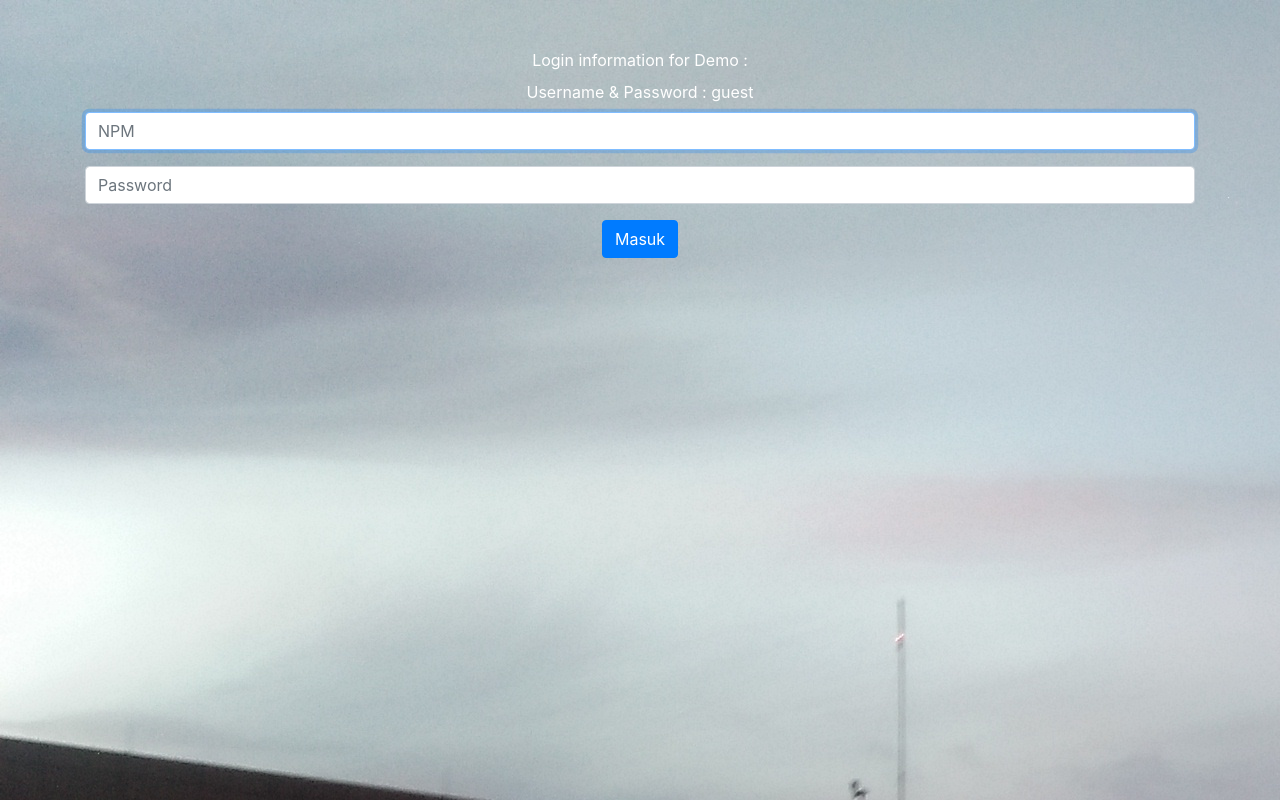
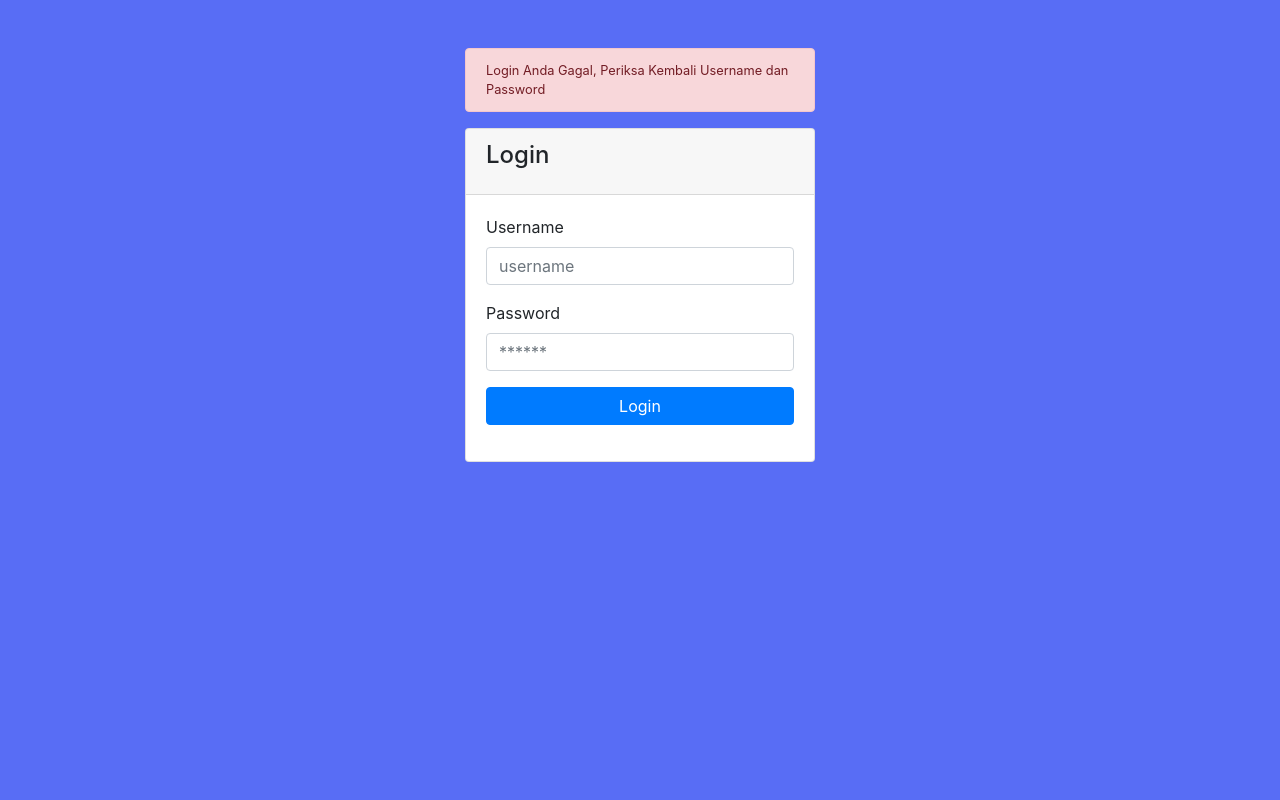
Before and after one commit to aaimansa/ProgWebProject, a PHP site: page /index.php in a window 1280 px wide. Run offline with PHP 8.4, Linux system fonts and the light colour scheme; some libraries are stand-ins or nearby versions.

Commit message:
Update index.php

```diff
--- a/index.php
+++ b/index.php
@@ -58,67 +58,50 @@ if($cek > 0){
 ?>
 
 
-<!DOCTYPE html>
-<html lang="en">
+<html>
     <head>
-    <meta charset="utf-8">
-    <meta http-equiv="X-UA-Compatible" content="IE=edge">
-    <meta name="viewport" content="width=device-width, initial-scale=1">
-    <title>System Login</title>
-	<link rel="stylesheet" href="https://maxcdn.bootstrapcdn.com/bootstrap/4.1.3/css/bootstrap.min.css">
-  <script src="https://ajax.googleapis.com/ajax/libs/jquery/3.3.1/jquery.min.js"></script>
-  <script src="https://cdnjs.cloudflare.com/ajax/libs/popper.js/1.14.3/umd/popper.min.js"></script>
-  <script src="https://maxcdn.bootstrapcdn.com/bootstrap/4.1.3/js/bootstrap.min.js"></script>
-  <!-- Global site tag (gtag.js) - Google Analytics -->
-	<script async src="https://www.googletagmanager.com/gtag/js?id=UA-144808195-1"></script>
-	<script>
-	  window.dataLayer = window.dataLayer || [];
-	  function gtag(){dataLayer.push(arguments);}
-	  gtag('js', new Date());
+        <title>Login </title>
+        <link href="//maxcdn.bootstrapcdn.com/bootstrap/4.0.0/css/bootstrap.min.css" rel="stylesheet" id="bootstrap-css">
+        <link rel="stylesheet" href="https://use.fontawesome.com/releases/v5.0.8/css/all.css">
+        <script src="//maxcdn.bootstrapcdn.com/bootstrap/4.0.0/js/bootstrap.min.js"></script>
+        <script src="//cdnjs.cloudflare.com/ajax/libs/jquery/3.2.1/jquery.min.js"></script>
 
-	  gtag('config', 'UA-144808195-1');
-	</script>
-    <script src="jquery.min.js"></script>
-	<style>body{background-image:url("bg.jpg");}
-	@media screen and (max-width: 600px) {
-h4{font-size:85%;}
-}
-	</style>
-	<link rel="icon"
-      type="image/png"
-      href="favicon.png">
     </head>
-  <body>
-
-  <div align="center">
-
-
-
-
-  <! --img src="logo.png" width="50%" style="margin-top:5%" \ -->
-
-	<br \><br \>
+    <body style="background:#586df5;">
     <div class="container">
-					<div style="color:white">
-					<label>Login information for Demo :</label><br \>
-					<label>Username & Password : guest</label><br \>
+        <div class="row">
+            <div class="col-sm-4">
             </div>
-                <form method="post">
+            <div class="col-sm-4">
+                <br/><br/>
+                <div class="alert alert-danger">
+                    <small>Login Anda Gagal, Periksa Kembali Username dan Password</small>
+                </div>
+                <div class="card">
+                    <div class="card-header">
+                        <h4 class="card-title">Login</h4>
+                    </div>
+                    <div class="card-body">
+						<!-- form berfungsi mengirimkan data input
+						dengan method post ke proses login dengan paramater get aksi login -->
+                        <form method="post" action="" id="formlogin">
                         <div class="form-group">
-                        <input type="text" class="form-control" placeholder="NPM" name="username" autofocus>
+                            <label>Username</label>
+                            <input name="username" class="form-control" placeholder="username" type="text" required="required" autocomplete="off">
+                        </div> <!-- form-group// -->
+                        <div class="form-group">
+                            <label>Password</label>
+                            <input name="password" class="form-control" placeholder="******" type="password" required="required" autocomplete="off">
+                        </div> <!-- form-group// -->
+                        <div class="form-group">
+                            <button type="submit" name="btn-login" class="btn btn-primary btn-block"> Login  </button>
+                        </div> <!-- form-group// -->
+                    </form>
                 </div>
-                    <div class="form-group">
-                        <input type="password" class="form-control" placeholder="Password" name="password">
             </div>
-                    <button type="submit" class="btn btn-primary" name="btn-login">Masuk</button>
-
-                </form>
-
-			<br \>
-        </div></div>
-
-
-
-
+            <div class="col-sm-4">
+            </div>
+        </div>
+    </div>
     </body>
 </html>
```
Lines whose indentation alone changed are shown as unchanged.
